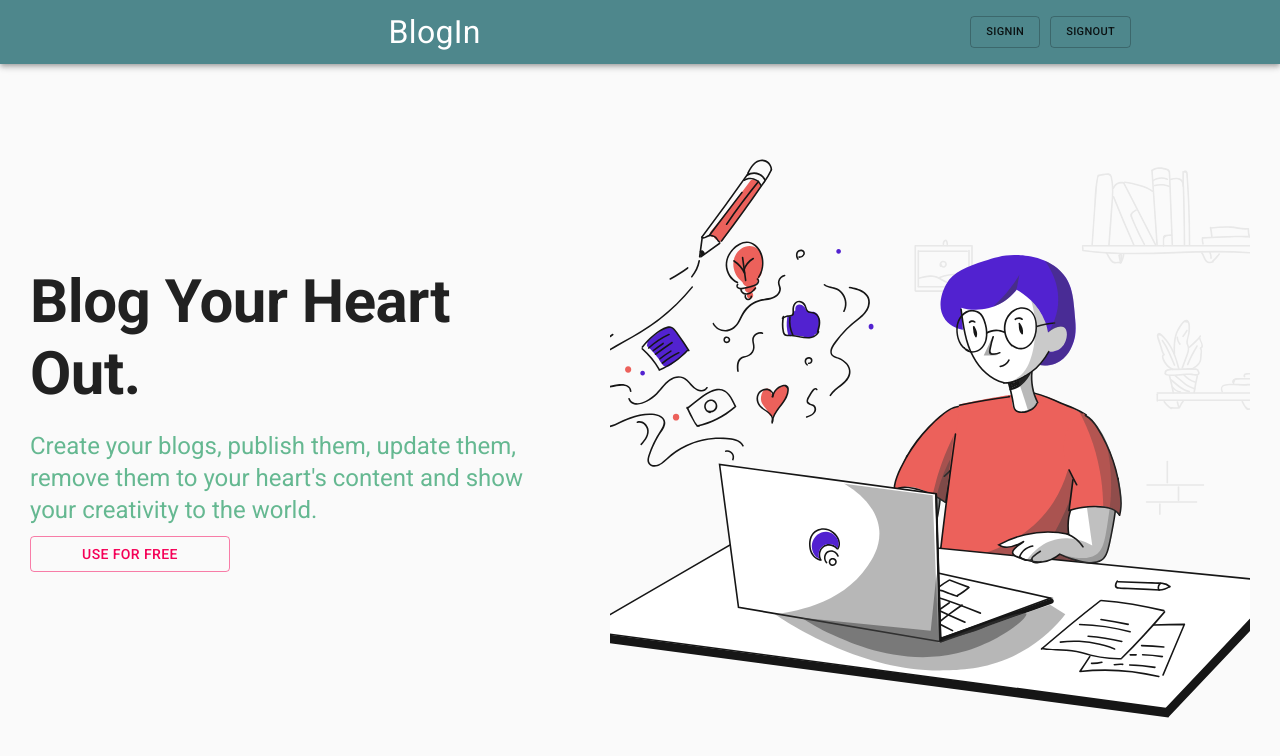
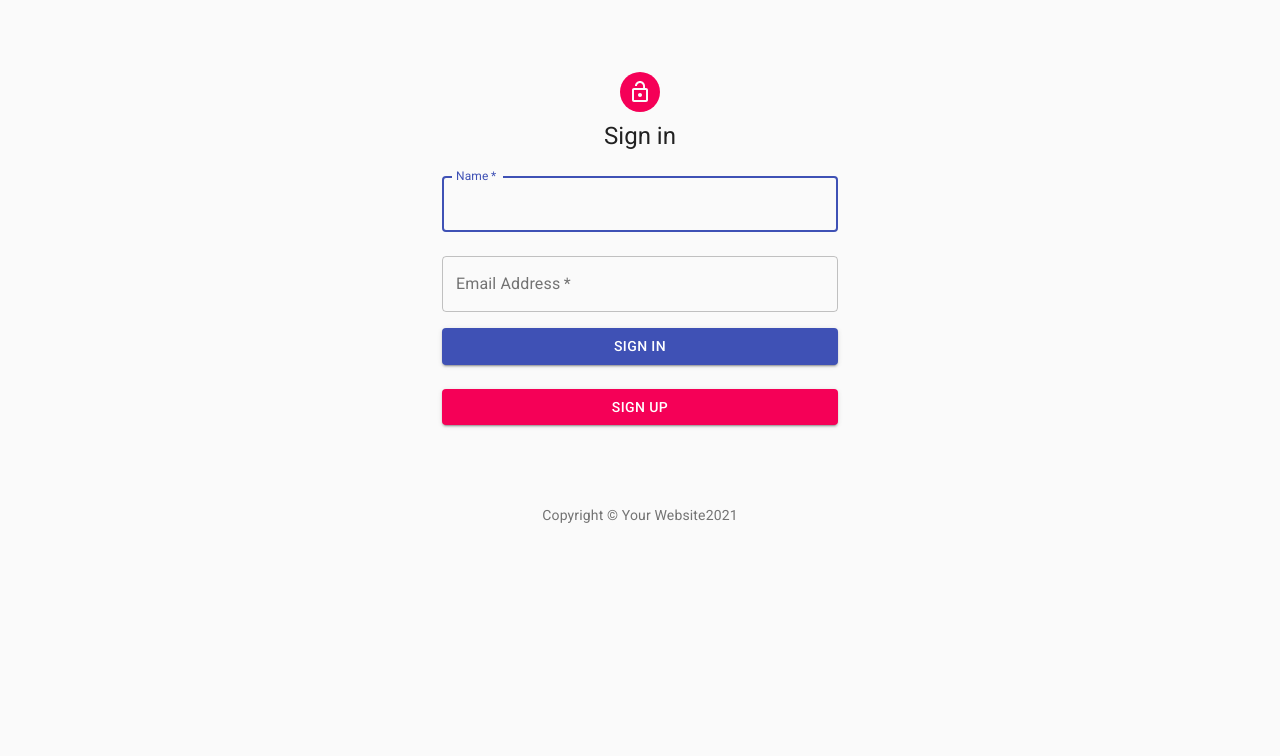
Before and after one commit to Suhrid-Talukder333/demo-blog, a React (Create React App) app: page /signin in a window 1280 px wide. Shown: the top 756 px of the page. Built offline with nearby package versions, Linux system fonts and the light colour scheme; no server answers.

Commit message:
redux appended and all post fetching functionality done

```diff
--- a/package.json
+++ b/package.json
@@ -4,12 +4,16 @@
   "private": true,
   "dependencies": {
     "@material-ui/core": "^4.11.4",
+    "@material-ui/icons": "^4.11.2",
     "@testing-library/jest-dom": "^5.14.1",
     "@testing-library/react": "^11.2.7",
     "@testing-library/user-event": "^12.8.3",
     "react": "^17.0.2",
     "react-dom": "^17.0.2",
+    "react-redux": "^7.2.4",
+    "react-router-dom": "^5.2.0",
     "react-scripts": "^1.1.5",
+    "redux": "^4.1.0",
     "web-vitals": "^1.1.2"
   },
   "scripts": {
--- a/src/App.jsx
+++ b/src/App.jsx
@@ -1,13 +1,18 @@
 import React from "react";
 import Home from "./pages/Home/Home";
-import { CssBaseline } from "@material-ui/core";
+import SignIn from "./pages/SignIn/SignIn";
+import { Switch, Route } from "react-router-dom";
 
 function App() {
   return (
-    <React.Fragment>
-      <Home />
-      <CssBaseline />
-    </React.Fragment>
+    <Switch>
+      <Route exact path="/">
+        <Home />
+      </Route>
+      <Route path="/signin">
+        <SignIn />
+      </Route>
+    </Switch>
   );
 }
 
--- a/src/components/Navbar/Navbar.jsx
+++ b/src/components/Navbar/Navbar.jsx
@@ -20,6 +20,10 @@
   buttonContainer: {
     margin: "0px 5px",
     fontSize: "11px",
+    "&:hover": {
+      color: "white",
+      backgroundColor: "black",
+    },
   },
 });
 
@@ -31,7 +35,7 @@
         <Grid container className={classes.container}>
           <Grid item xs={8} className={classes.container}>
             <Typography style={{ fontSize: "2rem" }} align="center">
-              BlogIn
+              BlogIN
             </Typography>
           </Grid>
           <Grid item xs={4} className={classes.container}>
--- a/src/index.js
+++ b/src/index.js
@@ -1,5 +1,28 @@
 import React from "react";
 import ReactDOM from "react-dom";
 import App from "./App";
+import { CssBaseline } from "@material-ui/core";
+import { BrowserRouter } from "react-router-dom";
+import { Provider } from "react-redux";
+import reducer from "./redux/mainReducer";
+import { createStore } from "redux";
+import { getPosts } from "./redux/mainReducer";
 
-ReactDOM.render(<App />, document.getElementById("root"));
+const store = createStore(reducer);
+const data = async () => {
+  const fetchedData = await fetch("https://jsonplaceholder.typicode.com/posts");
+  const jsonData = await fetchedData.json();
+  store.dispatch(getPosts(jsonData));
+};
+
+data();
+
+ReactDOM.render(
+  <BrowserRouter>
+    <Provider store={store}>
+      <App />
+    </Provider>
+    <CssBaseline />
+  </BrowserRouter>,
+  document.getElementById("root")
+);
--- a/src/pages/Home/Home.jsx
+++ b/src/pages/Home/Home.jsx
@@ -9,13 +9,13 @@
 } from "@material-ui/core";
 import blogImg from "../../assets/blogging.svg";
 
-const useStyles = makeStyles((theme) => ({
+const useStyles = makeStyles({
   heroContainer: {
     display: "flex",
     padding: "30px",
     alignItems: "center",
     justifyContent: "space-between",
-    [theme.breakpoints.down("sm")]: {
+    "@media screen and (max-width:800px)": {
       justifyContent: "center",
       margin: "12vh auto",
     },
@@ -35,11 +35,11 @@
   heroImg: {
     width: "50vw",
     height: "80vh",
-    [theme.breakpoints.down("sm")]: {
+    "@media screen and (max-width:800px)": {
       display: "none",
     },
   },
-}));
+});
 
 const Home = () => {
   const classes = useStyles();
@@ -70,7 +70,7 @@
             variant="outlined"
             color="secondary"
           >
-            Use For Free
+            Get Started
           </Button>
         </Grid>
         <Grid item className={classes.heroImgContainer}>
--- /dev/null
+++ b/src/pages/SignIn/SignIn.jsx
@@ -0,0 +1,134 @@
+import React, { useState } from "react";
+import { connect } from "react-redux";
+import {
+  Avatar,
+  Button,
+  TextField,
+  FormControlLabel,
+  Checkbox,
+  Link,
+  Grid,
+  Box,
+  Typography,
+  makeStyles,
+  Container,
+} from "@material-ui/core";
+import LockOutlinedIcon from "@material-ui/icons/LockOpen";
+
+function Copyright() {
+  return (
+    <Typography variant="body2" color="textSecondary" align="center">
+      {"Copyright © "}
+      <Link color="inherit" href="https://material-ui.com/">
+        Your Website
+      </Link>
+      {new Date().getFullYear()}
+    </Typography>
+  );
+}
+
+const useStyles = makeStyles((theme) => ({
+  paper: {
+    marginTop: theme.spacing(8),
+    display: "flex",
+    flexDirection: "column",
+    alignItems: "center",
+  },
+  avatar: {
+    margin: theme.spacing(1),
+    backgroundColor: theme.palette.secondary.main,
+  },
+  form: {
+    width: "100%",
+    marginTop: theme.spacing(1),
+  },
+  submit: {
+    margin: theme.spacing(1, 0, 2),
+  },
+}));
+
+function SignIn({ state }) {
+  const classes = useStyles();
+
+  const handleSignIn = () => {};
+
+  const handleSignUp = () => {};
+
+  return (
+    <Container component="main" maxWidth="xs">
+      <div className={classes.paper}>
+        <Avatar className={classes.avatar}>
+          <LockOutlinedIcon />
+        </Avatar>
+        <Typography component="h1" variant="h5">
+          Sign in
+        </Typography>
+        <form className={classes.form} noValidate>
+          <TextField
+            variant="outlined"
+            margin="normal"
+            required
+            fullWidth
+            name="name"
+            label="Name"
+            type="text"
+            id="name"
+            autoComplete="name"
+            autoFocus
+          />
+          <TextField
+            variant="outlined"
+            margin="normal"
+            required
+            fullWidth
+            id="email"
+            label="Email Address"
+            name="email"
+            autoComplete="email"
+          />
+          <Button
+            type="submit"
+            fullWidth
+            variant="contained"
+            color="primary"
+            className={classes.submit}
+            onClick={handleSignIn}
+          >
+            Sign In
+          </Button>
+          <Button
+            type="submit"
+            fullWidth
+            variant="contained"
+            color="secondary"
+            className={classes.submit}
+            onClick={handleSignUp}
+          >
+            Sign Up
+          </Button>
+          {/* <Grid container>
+            <Grid item xs>
+              <Link href="#" variant="body2">
+                Forgot password?
+              </Link>
+            </Grid>
+            <Grid item>
+              <Link href="#" variant="body2">
+                {"Don't have an account? Sign Up"}
+              </Link>
+            </Grid>
+          </Grid> */}
+        </form>
+      </div>
+      <Box mt={8}>
+        <Copyright />
+      </Box>
+    </Container>
+  );
+}
+
+const mapStateToProps = (state) => {
+  return { state };
+};
+
+export default connect(mapStateToProps, null)(SignIn);
--- /dev/null
+++ b/src/redux/mainReducer.js
@@ -0,0 +1,45 @@
+//Action Types
+const CREATE_POST = "CREATE_POST";
+const DELETE_POST = "DELETE_POST";
+const UPDATE_POST = "UPDATE_POST";
+const SIGN_IN = "SIGN_IN";
+const GET_POSTS = "GET_POSTS";
+//Actions
+export const createPost = (item) => ({
+  type: CREATE_POST,
+  payload: item,
+});
+export const deletePost = (item) => ({
+  type: DELETE_POST,
+  payload: item,
+});
+export const updatePost = (item) => ({
+  type: UPDATE_POST,
+  payload: item,
+});
+export const signIn = (item) => ({
+  type: SIGN_IN,
+  payload: item,
+});
+export const getPosts = (item) => ({
+  type: GET_POSTS,
+  payload: item,
+});
+//state
+export const initial_state = { data: [], user: { name: "", email: "" } };
+
+//Reducer
+const reducer = (state = initial_state, action) => {
+  switch (action.type) {
+    case CREATE_POST:
+    case DELETE_POST:
+    case UPDATE_POST:
+    case SIGN_IN:
+    case GET_POSTS:
+      return (state.data = action.payload);
+    default:
+      return state;
+  }
+};
+
+export default reducer;
```
Also changed, not shown: 1 other file (tests, documents, lock files or other folders).
